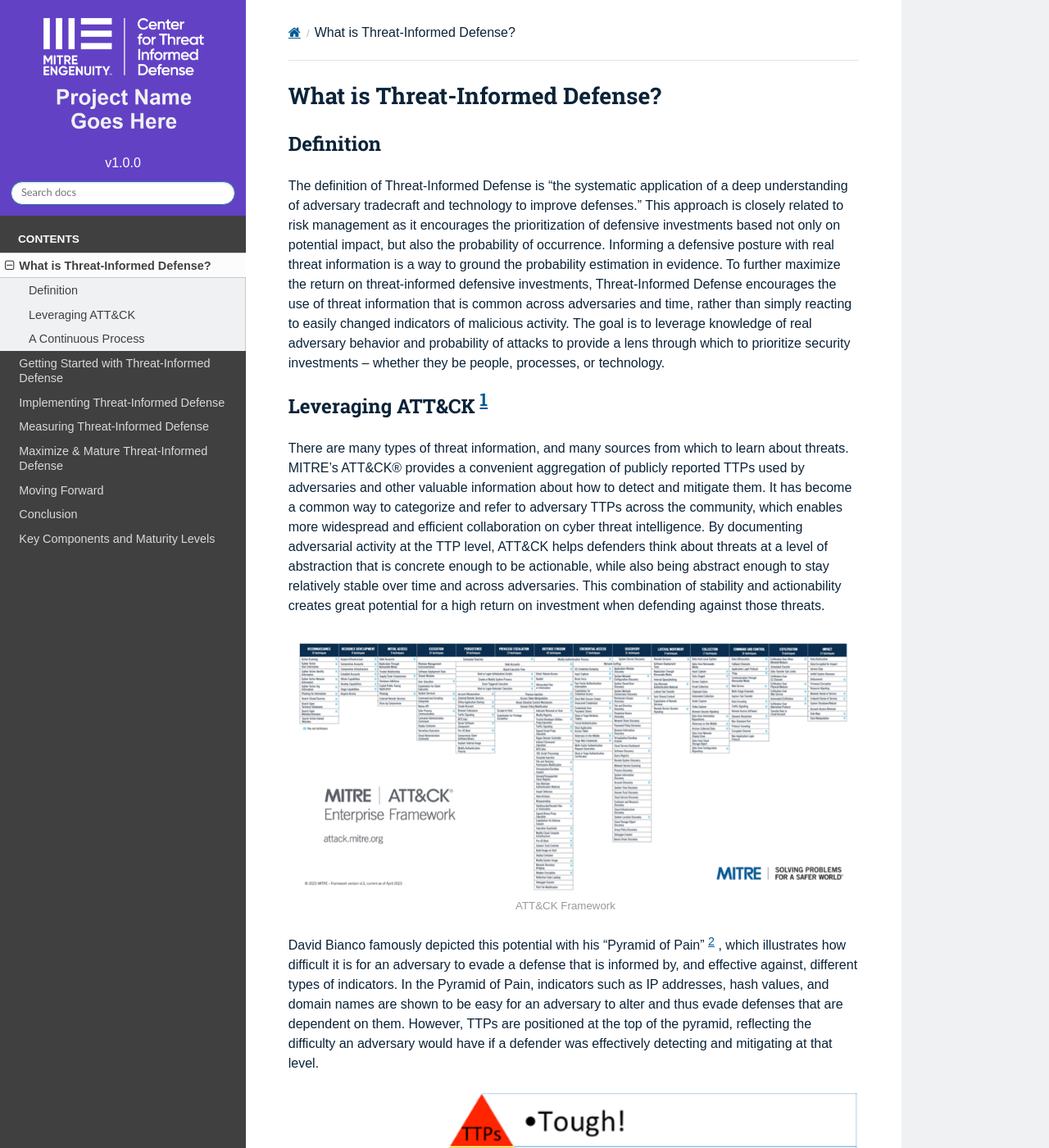
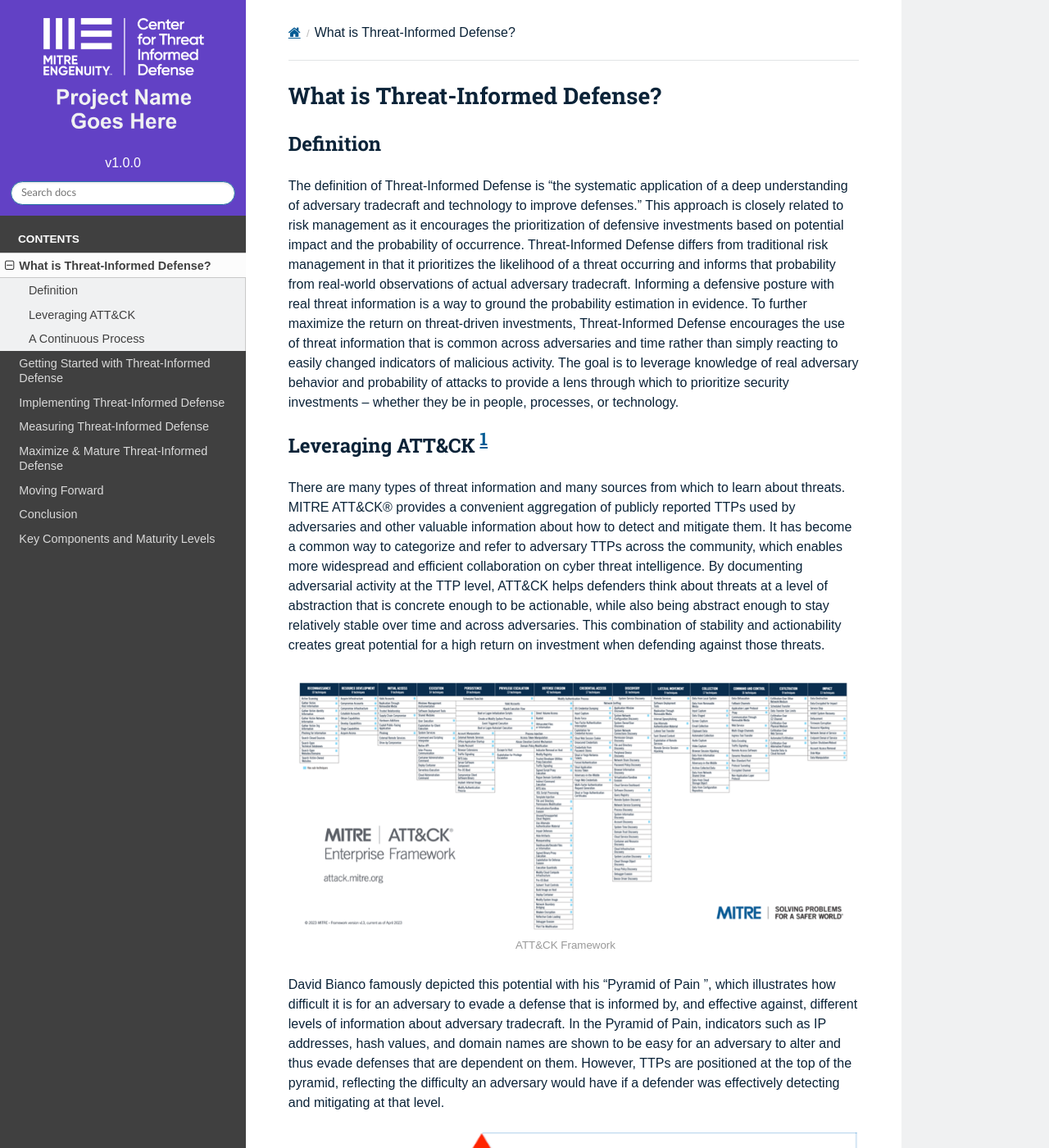
Before and after one commit to center-for-threat-informed-defense/m3tid, a Sphinx documentation site: the page built from docs/whatistid.rst, in a window 1280 px wide and 1400 px high. Shown: the whole window at 82% size. Built offline with Sphinx 7.4.7 and the Read the Docs theme 2.0.0, drawn with Linux system fonts in a browser that asks for light colours; some of the changed text lies outside the part shown.

Commit message:
Update whatistid.rst
M3TID final v1.0 changes, as of 13 Feb 2024.

```diff
--- a/docs/whatistid.rst
+++ b/docs/whatistid.rst
@@ -4,22 +4,13 @@
 Definition
 ----------
 
-The definition of Threat-Informed Defense is “the systematic application of a deep understanding of adversary tradecraft and technology to improve defenses.” This approach is
-closely related to risk management as it encourages the prioritization of defensive investments based not only on potential impact, but also the probability of occurrence.
-Informing a defensive posture with real threat information is a way to ground the probability estimation in evidence. To further maximize the return on threat-informed
-defensive investments, Threat-Informed Defense encourages the use of threat information that is common across adversaries and time, rather than simply reacting to easily
-changed indicators of malicious activity. The goal is to leverage knowledge of real adversary behavior and probability of attacks to provide a lens through which to prioritize
-security investments – whether they be people, processes, or technology.
+The definition of Threat-Informed Defense is “the systematic application of a deep understanding of adversary tradecraft and technology to improve defenses.” This approach is closely related to risk management as it encourages the prioritization of defensive investments based on potential impact and the probability of occurrence. Threat-Informed Defense differs from traditional risk management in that it prioritizes the likelihood of a threat occurring and informs that probability from real-world observations of actual adversary tradecraft. Informing a defensive posture with real threat information is a way to ground the probability estimation in evidence. To further maximize the return on threat-driven investments, Threat-Informed Defense encourages the use of threat information that is common across adversaries and time rather than simply reacting to easily changed indicators of malicious activity. The goal is to leverage knowledge of real adversary behavior and probability of attacks to provide a lens through which to prioritize security investments – whether they be in people, processes, or technology.
 
 
 Leveraging ATT&CK [#f1]_
 -------------------------
 
-There are many types of threat information, and many sources from which to learn about threats. MITRE’s ATT&CK® provides a convenient aggregation of publicly reported TTPs
-used by adversaries and other valuable information about how to detect and mitigate them. It has become a common way to categorize and refer to adversary TTPs across the
-community, which enables more widespread and efficient collaboration on cyber threat intelligence. By documenting adversarial activity at the TTP level, ATT&CK helps defenders
-think about threats at a level of abstraction that is concrete enough to be actionable, while also being abstract enough to stay relatively stable over time and across
-adversaries. This combination of stability and actionability creates great potential for a high return on investment when defending against those threats.
+There are many types of threat information and many sources from which to learn about threats. MITRE ATT&CK® provides a convenient aggregation of publicly reported TTPs used by adversaries and other valuable information about how to detect and mitigate them. It has become a common way to categorize and refer to adversary TTPs across the community, which enables more widespread and efficient collaboration on cyber threat intelligence. By documenting adversarial activity at the TTP level, ATT&CK helps defenders think about threats at a level of abstraction that is concrete enough to be actionable, while also being abstract enough to stay relatively stable over time and across adversaries. This combination of stability and actionability creates great potential for a high return on investment when defending against those threats.
 
 .. figure:: _static/att&ckimg.png
    :alt: MITRE ATT&CK Framework
@@ -27,12 +18,7 @@
 
    ATT&CK Framework
 
-David Bianco famously depicted this potential with his “Pyramid of Pain" [#f2]_ , which illustrates how difficult it is for an adversary to evade a defense that is informed
-by,
-and
-effective against, different types of indicators. In the Pyramid of Pain, indicators such as IP addresses, hash values, and domain names are shown to be easy for an adversary
-to alter and thus evade defenses that are dependent on them. However, TTPs are positioned at the top of the pyramid, reflecting the difficulty an adversary would have if a
-defender was effectively detecting and mitigating at that level.
+David Bianco famously depicted this potential with his “Pyramid of Pain ”, which illustrates how difficult it is for an adversary to evade a defense that is informed by, and effective against, different levels of information about adversary tradecraft. In the Pyramid of Pain, indicators such as IP addresses, hash values, and domain names are shown to be easy for an adversary to alter and thus evade defenses that are dependent on them. However, TTPs are positioned at the top of the pyramid, reflecting the difficulty an adversary would have if a defender was effectively detecting and mitigating at that level.
 
 .. figure:: _static/pyramidofpain.png
    :alt: Pyramid of Pain
@@ -40,26 +26,15 @@
 
    Pyramid of Pain
 
-
-Threat-Informed Defense focuses on understanding the main adversaries that are most relevant to an organization, based on industry, geography, and other factors. From there,
-ATT&CK allows practitioners to understand the specific behaviors associated with those adversaries. In this way, using ATT&CK as the foundation enables practitioners to focus
-their efforts on a very specific, prioritized set of adversary behaviors and those associated TTPs, optimizing their defensive program to those most likely or most impactful
-threats.
+Threat-Informed Defense focuses on understanding the adversaries that are most relevant to an organization, based on industry, geography, and other factors. From there, ATT&CK allows practitioners to understand the specific behaviors associated with those adversaries. In this way, using ATT&CK as the foundation enables practitioners to focus their efforts on a very specific, prioritized set of adversary behaviors and those associated TTPs, optimizing their defensive program to those most likely or most impactful threats.
 
 
 A Continuous Process
 --------------------
 
-An effective Threat-Informed Defense must keep pace with the evolving IT environment, changing security capabilities, and threats. New versions of software and operating
-systems introduce new patches to old vulnerabilities, new auditing capabilities, new benign activities that might cause false positives, and unfortunately new attack surfaces
-and unintended vulnerabilities. Security vendors and products are also evolving. These constant updates, reconfigurations, and other changes mean that organizations must
-constantly maintain awareness of their IT environment, their attack surface, and their data collection and detection capabilities. Changes to the environment must be accounted
-for to ensure that changes did not create new attack surfaces, gaps, or otherwise invalidate current defensive capabilities.
+An effective Threat-Informed Defense must keep pace with the evolving IT environment, changing security capabilities, and threats. New versions of software and operating systems introduce new patches to old vulnerabilities, new auditing capabilities, new benign activities that might cause false positives, and unfortunately new attack surfaces and unintended vulnerabilities. Security vendors and products are also evolving. These constant updates, reconfigurations, and other changes mean that organizations must constantly maintain awareness of their IT environment, their attack surface, and their data collection and detection capabilities. Changes to the environment must be accounted for to ensure that changes did not create new attack surfaces, gaps, or otherwise invalidate current defensive capabilities.
 
-Of course, the adversaries are not content to stand still and are relentlessly creating new infrastructure, tools, exploitations, and tradecraft to continue their operations
-despite improvements in security. These many elements change simultaneously to create a very dynamic cybersecurity landscape, so defenders must work diligently to stay
-current. Yesterday’s security posture assessment may already be outdated. Understanding threat information reported from other targeted organizations and analyzing threat
-behaviors at the right level of abstraction are key elements to optimizing a defender’s ability to keep pace with, or even get ahead of, the adversary.
+Of course, the adversaries are not content to stand still and are relentlessly creating new infrastructure, tools, exploitations, and tradecraft. Adversaries will continue to use known, effective tradecraft as long as we remain vulnerable to it, reserving their novel capabilities to continue their operations despite improvements in security. This reinforces the need to proactively secure against known adversary behavior to increase their cost to attack. These many elements of change, our own and the adversary’s, simultaneously create a dynamic cybersecurity landscape, so defenders must work diligently to stay current. Yesterday’s security posture assessment may already be outdated. Understanding threat information reported from other targeted organizations and analyzing threat behaviors at the right level of abstraction are key elements to optimizing a defender’s ability to keep pace with, or even get ahead of, the adversary..
 
 
 .. rubric:: References
```
